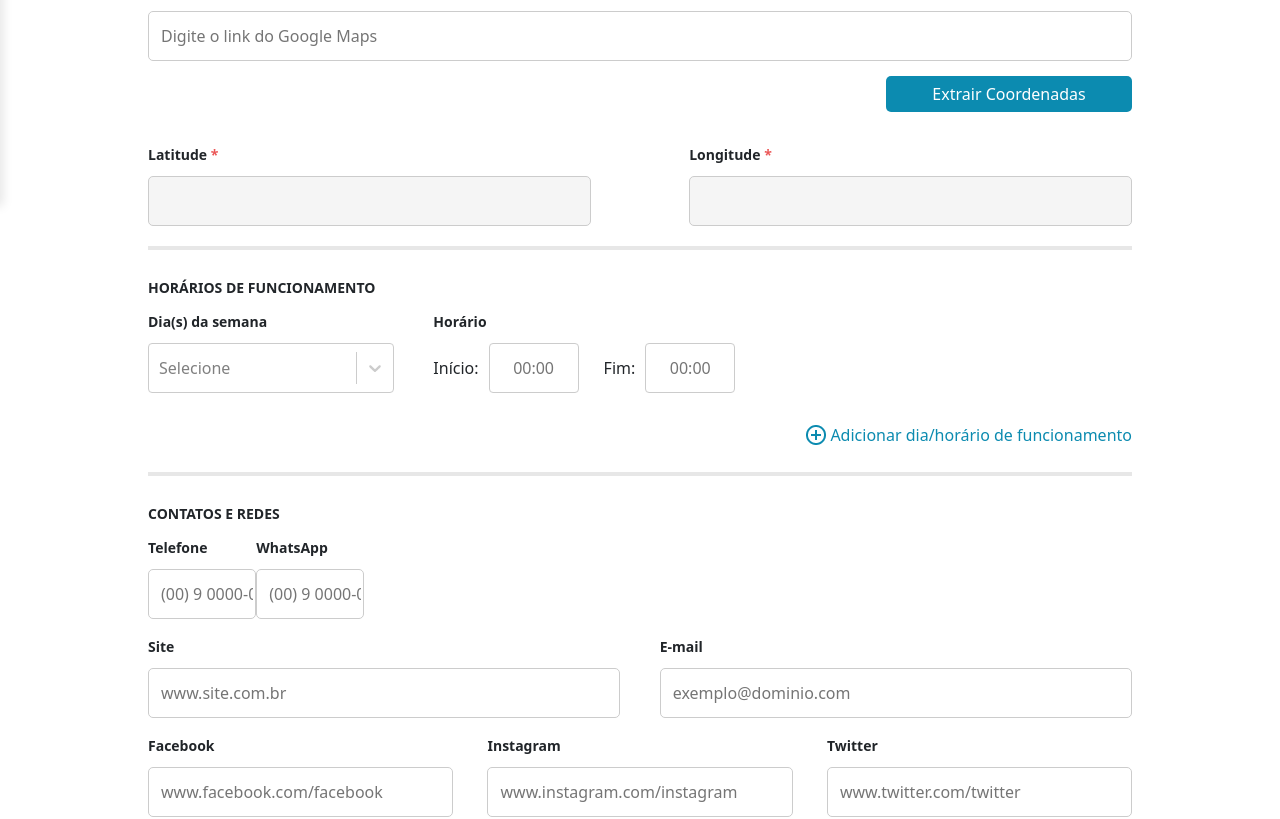
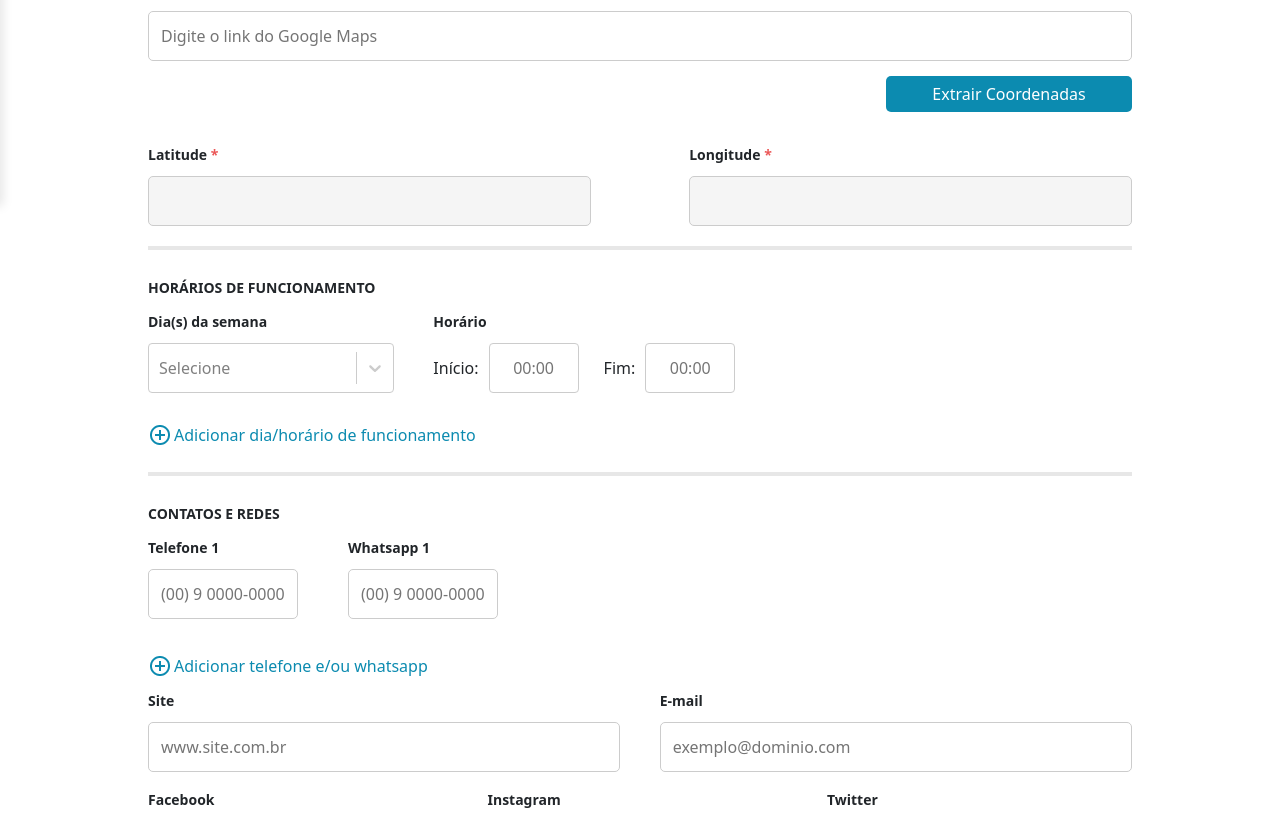
Before and after one commit to Thiago-Cerq/Front_Abrigamento, a React (Vite) app in the folder ESV-Front/: page /modulo-abrigamento-temporario-cadastro in a window 1280 px wide. Shown: the part 675-1494 px from the top of the page. Built offline with nearby package versions, Linux system fonts and the light colour scheme; no server answers.

Commit message:
adicionando telefones

```diff
--- a/ESV-Front/src/Pages/abrigamento-temporario-cadastro/abrigamento-temporario-cadastro.css
+++ b/ESV-Front/src/Pages/abrigamento-temporario-cadastro/abrigamento-temporario-cadastro.css
@@ -78,9 +78,9 @@
 
 .add-time-button {
     display: flex;
+    margin-bottom: 10px;
     cursor: pointer;
     color: #0C8BB0;
-    justify-content: end;
 }
 
 .p-time-button {
@@ -134,7 +134,15 @@
 }
 
 .flex-search-bar-c3{
-    width: 11%;
+    width: 150px;
+    margin-right: 50px;
+    margin-bottom: 20px;
+}
+
+.flex-bar-phones {
+    display: flex;
+    justify-content: left;
+    flex-wrap: wrap;
 }
 
 .flex-search-bar-a3{
--- a/ESV-Front/src/Pages/abrigamento-temporario-cadastro/abrigamento-temporario-cadastro.tsx
+++ b/ESV-Front/src/Pages/abrigamento-temporario-cadastro/abrigamento-temporario-cadastro.tsx
@@ -1,6 +1,6 @@
 import './abrigamento-temporario-cadastro.css'
 import React, { useEffect, useState } from 'react';
-import axios from 'axios';
+// import axios from 'axios';
 import{ useForm } from 'react-hook-form';
 import { yupResolver } from "@hookform/resolvers/yup"
 import * as yup from "yup"
@@ -126,25 +126,31 @@ const selectStyles = {
 
 function AbrigamentoCadastro() {
 
-    const [estado, setEstado] = useState<any[]>([]);
+    const [estado, setEstado] = useState([]);
+    const [selectedEstado, setSelectedEstado] = useState('');
 
-    const getEstado = () => {
-        axios.get("../../../esv.stg.cloud.cnj.jus.br.estados.json")
-        .then((response) => {
-            setEstado(response.data.content)
-            console.log("A requisição foi um sucesso!")
-        })
-        .catch(() => {
-            console.log("Deu errado!")
-        })
+    useEffect(() => {
+        // Função para buscar os estados da API
+        async function fetchStates() {
+          try {
+            const response = await fetch('http://localhost:8080/localidade/v1/ufs/');
+            const data = await response.json();
+            setEstado(data.content); // Define os estados no estado do componente
+          } catch (error) {
+            console.error('Erro ao buscar estados:', error);
+          }
         }
 
-    useEffect(() => {
-        getEstado()
-    },[])
+        fetchStates(); // Chamada da função de busca ao montar o componente
+      }, []);
 
-    const estados = estado.map((valor,id) => (
-         {value: id, label: id}
+      // Manipulador de mudanças no select
+      const handleStateChange = (event) => {
+        setSelectedEstado(event.target.value);
+      };
+
+      const estados = estado.map((state) => (
+        {value: state.sigla, label: state.nome}
     ))
 
     let navigate = useNavigate();
@@ -179,11 +185,22 @@ function AbrigamentoCadastro() {
         }
     };
 
-    // Add Horario
-    const [phones, setPhones] = useState([''])
+    // Add Horario e Telefone
+    const [days, setDays] = useState([''])
     const addTimeButton = (e: any) => {
         e.preventDefault()
+        setDays([...days, ""])
+    }
+
+    const [phones, setPhones] = useState([''])
+    const addPhoneButton = (e: any) => {
+        e.preventDefault()
         setPhones([...phones, ""])
+    }
+
+    const handleChangePhone = (e: any, index: any) => {
+        phones[index] = e.target.value
+        setPhones([...phones])
     }
 
     // Máscaras
@@ -230,7 +247,7 @@ function AbrigamentoCadastro() {
                         <div className="flex-search-bar-4">
                             <h2 className='subtitle-question'>Estado <b className='asterisco'>*</b></h2>
                             <Select options={estados} className="multi-select" placeholder="Selecione"
-                            styles={selectStyles}/>
+                            styles={selectStyles} />
                         </div>
 
                         <div className="flex-search-bar-4">
@@ -301,7 +318,7 @@ function AbrigamentoCadastro() {
                     <div className='heavy-line'></div>
                     <h2 className='subtitle-question'>HORÁRIOS DE FUNCIONAMENTO</h2>
                     {
-                        phones.map(phone => (
+                        days.map((days, index) => (
 
                             <div className='flex-bar-multiselect'>
                             <div className="flex-search-bar-multiselect">
@@ -341,15 +358,16 @@ function AbrigamentoCadastro() {
                     <div className='heavy-line'></div>
                     <h2 className='subtitle-question'>CONTATOS E REDES</h2>
 
-                    <div className='flex-bar-multiselect'>
-
+                    <div className='flex-bar-phones'>
+                    {
+                        phones.map((phones,index) => (
+                            <div className='flex-bar-phones'>
                                 <div className="flex-search-bar-c3">
-                            <h2 className='subtitle-question'>Telefone</h2>
+                                    <h2 className='subtitle-question'>{`Telefone ${index+1}`}</h2>
                                     <span>{errors.telefone?.message}</span>
                                     <form id = "form" onSubmit={handleSubmit(onSubmit)}>
                                         <input
-                                    className={`question-bar ${errors.telefone ? 'error-input' : ''}`}
-                                    {...register('telefone', { required: true })}
+                                            className={'question-bar'}
                                             type="text"
                                             placeholder="(00) 9 0000-0000"
                                         />
@@ -357,17 +375,26 @@ function AbrigamentoCadastro() {
                                 </div>
 
                                 <div className="flex-search-bar-c3">
-                            <h2 className='subtitle-question'>WhatsApp</h2>
+                                    <h2 className='subtitle-question'>{`Whatsapp ${index+1}`}</h2>
                                     <span>{errors.whatsapp?.message}</span>
                                     <form id = "form" onSubmit={handleSubmit(onSubmit)}>
                                         <input
-                                    className={`question-bar ${errors.whatsapp ? 'error-input' : ''}`}
-                                    {...register('whatsapp', { required: true })}
+                                            className={'question-bar'}
                                             type="text"
                                             placeholder="(00) 9 0000-0000"
+                                            onChange={(e) => handleChangePhone(e, index)}
                                         />
                                     </form>
                                 </div>
+                            </div>
+                        ))
+                    }
+
+                    </div>
+
+                    <div className='add-time-button' onClick={addPhoneButton}>
+                        <img src={AddButton} alt="adicionar campo telefone"/>
+                        <p className='p-time-button'>Adicionar telefone e/ou whatsapp</p>
                     </div>
 
                     <div className='flex-bar'>
--- a/ESV-Front/src/Pages/abrigamento-temporario-edita/abrigamento-temporario-edita.css
+++ b/ESV-Front/src/Pages/abrigamento-temporario-edita/abrigamento-temporario-edita.css
@@ -88,10 +88,6 @@
 
 }
 
-.flex-search-bar-c3{
-    width: 11%;
-}
-
 .btn-div{
     width: 100%;
     text-align: right;
```
Lines whose indentation alone changed are shown as unchanged.
